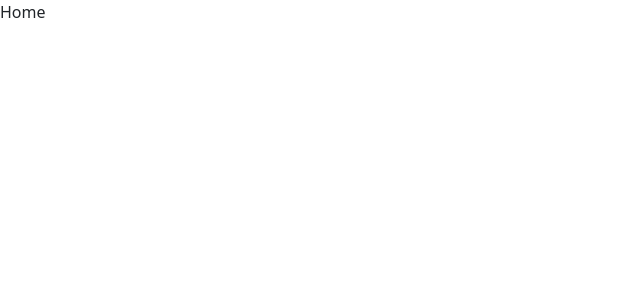
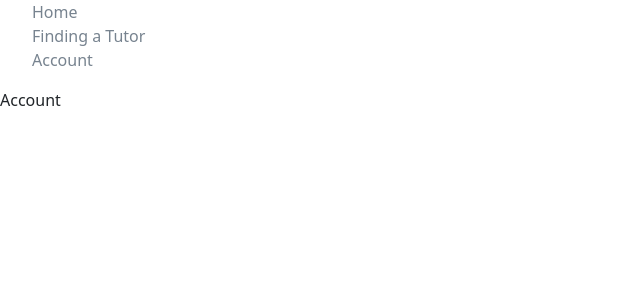
Before and after one commit to threemay/milc-website, a React app: page /#/account in a window 1280 px wide. Before the commit this address led to /#/. Shown: the top 300 px of the page, without its empty margins (0-640 px from the left). Built offline with nearby package versions, Linux system fonts and the light colour scheme.

Commit message:
Add basic Header
1. add header
2. add Tutorlist, account page

```diff
--- a/src/App.tsx
+++ b/src/App.tsx
@@ -1,6 +1,10 @@
 import React, { useEffect } from 'react'
 import { HashRouter as Router, Route, Switch, useLocation } from 'react-router-dom'
 import Home from './pages/Home'
+import TutorList from './pages/TutorList'
+import Account from './pages/Account'
+import Header from './components/Header'
+import './app.scss'
 
 const ScrollToTop = (props: any) => {
 	const { pathname } = useLocation()
@@ -13,7 +17,14 @@
 const App: React.FC<any> = () => (
 	<Router>
 		<ScrollToTop>
+			<Header />
 			<Switch>
+				<Route path='/tutors'>
+					<TutorList />
+				</Route>
+				<Route path='/account'>
+					<Account />
+				</Route>
 				<Route path='/'>
 					<Home />
 				</Route>
--- a/src/app.scss
+++ b/src/app.scss
@@ -1,4 +1,49 @@
-.app {
-	display: flex;
-	background-color: rgba(66, 235, 142, 0.87);
+/*
+	Standard CSS Reset
+	This is used to account for differences in browsers.
+	Without a reset stylesheet there could be differences
+	between browsers when loading your html website.
+*/
+
+html, body, div, span, applet, object, iframe,
+h1, h2, h3, h4, h5, h6, p, blockquote, pre,
+a, abbr, acronym, address, big, cite, code,
+del, dfn, em, img, ins, kbd, q, s, samp,
+small, strike, strong, sub, sup, tt, var,
+b, u, i, center,
+dl, dt, dd, ol, ul, li,
+fieldset, form, label, legend,
+table, caption, tbody, tfoot, thead, tr, th, td,
+article, aside, canvas, details, embed,
+figure, figcaption, footer, header, hgroup,
+menu, nav, output, ruby, section, summary,
+time, mark, audio, video {
+	margin: 0;
+	padding: 0;
+	font: inherit;
+	font-size: 100%;
+	vertical-align: baseline;
+	border: 0;
 }
+/* HTML5 display-role reset for older browsers */
+article, aside, details, figcaption, figure,
+footer, header, hgroup, menu, nav, section {
+	display: block;
+}
+
+body {
+	line-height: 1;
+}
+
+ol, ul {
+	list-style: none;
+}
+
+blockquote, q {
+	quotes: none;
+}
+
+table {
+	border-collapse: collapse;
+	border-spacing: 0;
+}
--- /dev/null
+++ b/src/components/Header.tsx
@@ -0,0 +1,19 @@
+import React from 'react'
+import NavLink from './NavLink'
+
+interface IHeaderProps {
+	text?: string
+	project?: string
+}
+
+const Header: React.FC<IHeaderProps> = () => (
+	<div>
+		<ul>
+			<NavLink text='Home' link='#' />
+			<NavLink text='Finding a Tutor' link='/#/tutors' />
+			<NavLink text='Account' link='/#/account' />
+		</ul>
+	</div>
+)
+
+export default Header
--- /dev/null
+++ b/src/components/NavLink/index.scss
@@ -0,0 +1,9 @@
+a.navLink {
+	color: #77838F;
+	text-decoration: none;
+
+	&:hover {
+		color: #090761;
+		cursor: pointer;
+	}
+}
--- /dev/null
+++ b/src/components/NavLink/index.tsx
@@ -0,0 +1,17 @@
+import React from 'react'
+import './index.scss'
+
+interface INavLinkProps {
+	text: string
+	link: string
+}
+
+const NavLink: React.FC<INavLinkProps> = ({ text, link = '#' }) => (
+	<li>
+		<a href={link} className='navLink'>
+			{text}
+		</a>
+	</li>
+)
+
+export default NavLink
--- a/src/index.scss
+++ b/src/index.scss
@@ -1 +1,4 @@
 @import '~bootstrap/scss/bootstrap';
+
+// @import './app.scss';
+// @import './components/NavLink/index.scss';
--- /dev/null
+++ b/src/pages/Account/index.tsx
@@ -0,0 +1,9 @@
+import React from 'react'
+
+export default function Templete() {
+	return (
+		<>
+			<p>Account</p>
+		</>
+	)
+}
--- /dev/null
+++ b/src/pages/TutorList/index.tsx
@@ -0,0 +1,9 @@
+import React from 'react'
+
+export default function Templete() {
+	return (
+		<>
+			<p>TutorList</p>
+		</>
+	)
+}
```
